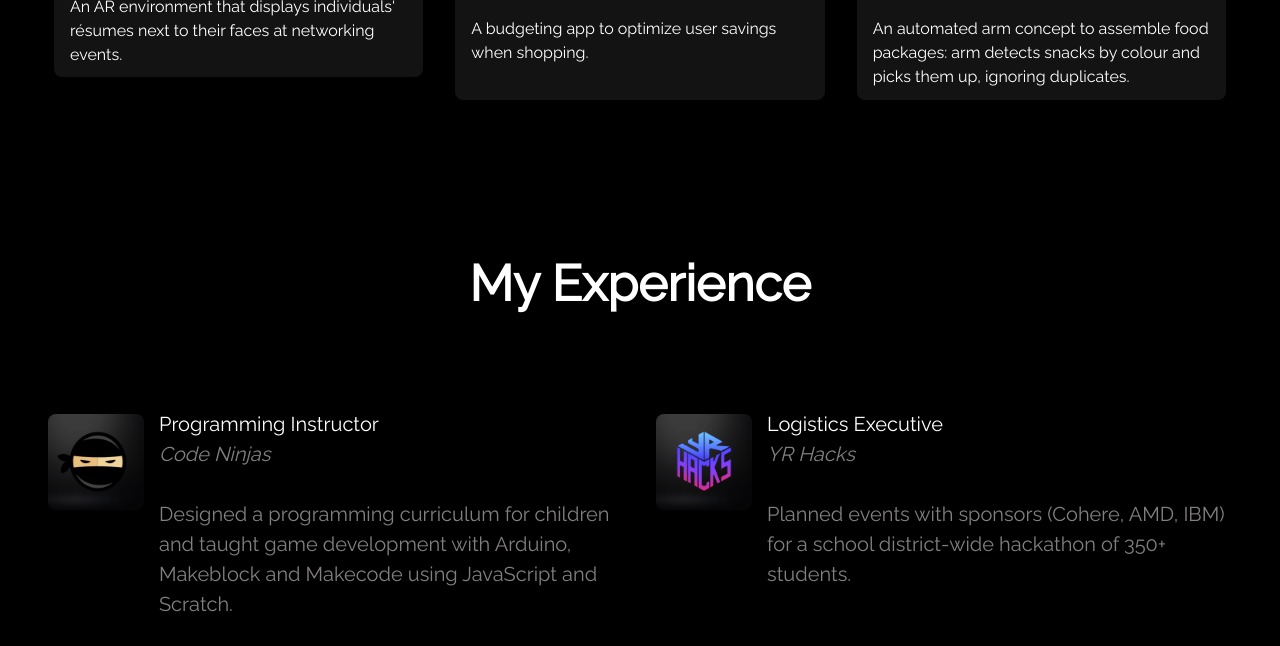
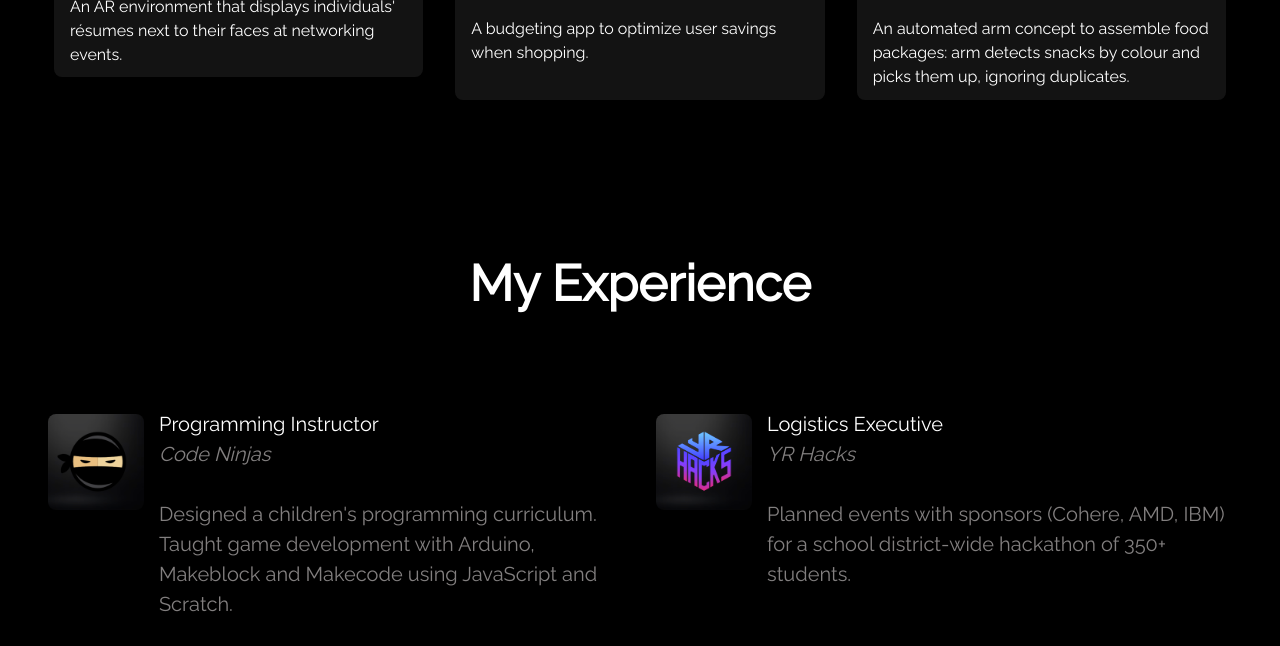
Before and after one commit to pearl-natalia/personalWebsite, a plain HTML site: page index.html in a window 1280 px wide. Shown: the part 2603-3249 px from the top of the page. Drawn offline with nearby package versions, Linux system fonts and the light colour scheme; a script that the page names is missing.

Commit message:
Update index.html

```diff
--- a/index.html
+++ b/index.html
@@ -374,7 +374,7 @@
                     <div class="w3-row" style="margin-top: -2%;line-height: 2em;">
                         <p><span style="font-weight: 100; padding-left: 15px;color: #827f7f;-webkit-box-decoration-break: clone;
                         box-decoration-break: clone;">
-                         Designed a programming curriculum for children and taught game development with Arduino, Makeblock and Makecode using JavaScript and Scratch.
+                         Designed a children's programming curriculum. Taught game development with Arduino, Makeblock and Makecode using JavaScript and Scratch.
                         </span></p>
                     </div>
                 </div>
```
